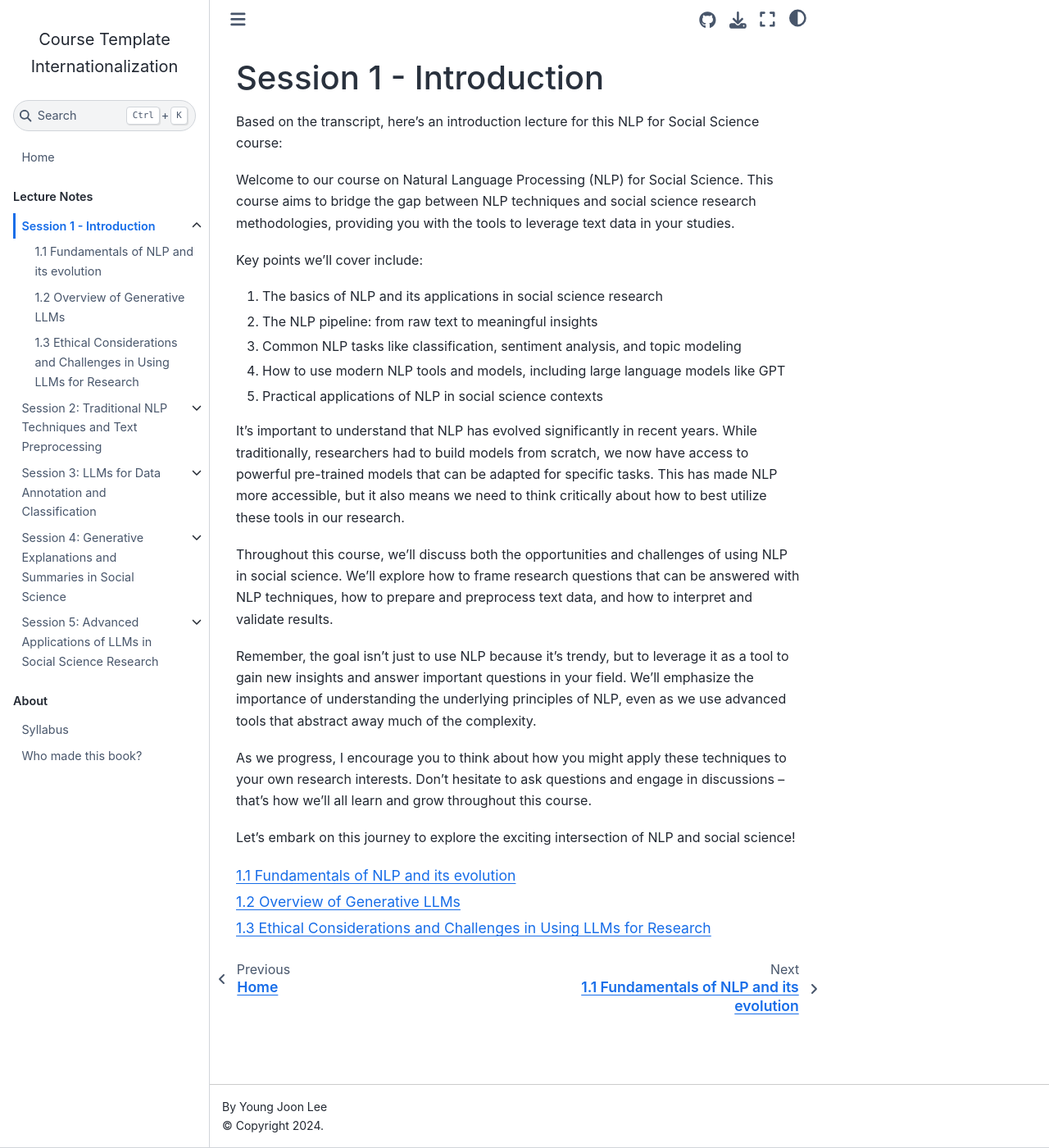
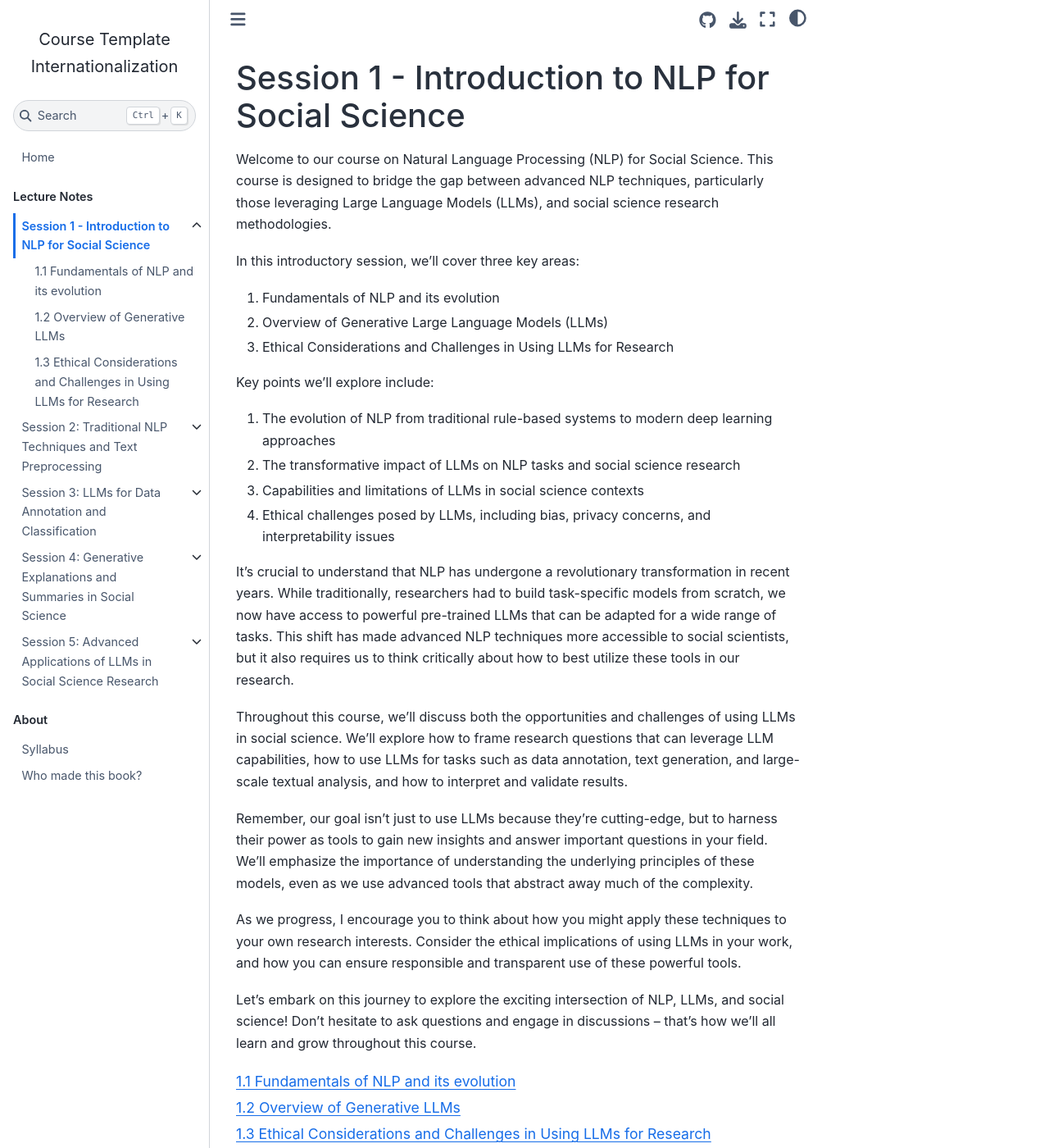
Before and after one commit to entelecheia/nlp4ss, a Jupyter Book: the page built from book/en/session01/index.md, in a window 1280 px wide and 1400 px high. Shown: the whole window at 82% size. Built offline with Jupyter Book 1.0.4 settings and Sphinx 7.4.7 and the Sphinx Book theme 1.1.4, drawn with Linux system fonts in a browser that asks for light colours.

Commit message:
feat(docs): enhance introduction with detailed NLP and LLM overview

````diff
--- a/book/en/session01/index.md
+++ b/book/en/session01/index.md
@@ -1,26 +1,29 @@
-# Session 1 - Introduction
+# Session 1 - Introduction to NLP for Social Science
 
-Based on the transcript, here's an introduction lecture for this NLP for Social Science course:
+Welcome to our course on Natural Language Processing (NLP) for Social Science. This course is designed to bridge the gap between advanced NLP techniques, particularly those leveraging Large Language Models (LLMs), and social science research methodologies.
 
-Welcome to our course on Natural Language Processing (NLP) for Social Science. This course aims to bridge the gap between NLP techniques and social science research methodologies, providing you with the tools to leverage text data in your studies.
+In this introductory session, we'll cover three key areas:
 
-Key points we'll cover include:
+1. Fundamentals of NLP and its evolution
+2. Overview of Generative Large Language Models (LLMs)
+3. Ethical Considerations and Challenges in Using LLMs for Research
 
-1. The basics of NLP and its applications in social science research
-2. The NLP pipeline: from raw text to meaningful insights
-3. Common NLP tasks like classification, sentiment analysis, and topic modeling
-4. How to use modern NLP tools and models, including large language models like GPT
-5. Practical applications of NLP in social science contexts
+Key points we'll explore include:
 
-It's important to understand that NLP has evolved significantly in recent years. While traditionally, researchers had to build models from scratch, we now have access to powerful pre-trained models that can be adapted for specific tasks. This has made NLP more accessible, but it also means we need to think critically about how to best utilize these tools in our research.
+1. The evolution of NLP from traditional rule-based systems to modern deep learning approaches
+2. The transformative impact of LLMs on NLP tasks and social science research
+3. Capabilities and limitations of LLMs in social science contexts
+4. Ethical challenges posed by LLMs, including bias, privacy concerns, and interpretability issues
 
-Throughout this course, we'll discuss both the opportunities and challenges of using NLP in social science. We'll explore how to frame research questions that can be answered with NLP techniques, how to prepare and preprocess text data, and how to interpret and validate results.
+It's crucial to understand that NLP has undergone a revolutionary transformation in recent years. While traditionally, researchers had to build task-specific models from scratch, we now have access to powerful pre-trained LLMs that can be adapted for a wide range of tasks. This shift has made advanced NLP techniques more accessible to social scientists, but it also requires us to think critically about how to best utilize these tools in our research.
 
-Remember, the goal isn't just to use NLP because it's trendy, but to leverage it as a tool to gain new insights and answer important questions in your field. We'll emphasize the importance of understanding the underlying principles of NLP, even as we use advanced tools that abstract away much of the complexity.
+Throughout this course, we'll discuss both the opportunities and challenges of using LLMs in social science. We'll explore how to frame research questions that can leverage LLM capabilities, how to use LLMs for tasks such as data annotation, text generation, and large-scale textual analysis, and how to interpret and validate results.
 
-As we progress, I encourage you to think about how you might apply these techniques to your own research interests. Don't hesitate to ask questions and engage in discussions – that's how we'll all learn and grow throughout this course.
+Remember, our goal isn't just to use LLMs because they're cutting-edge, but to harness their power as tools to gain new insights and answer important questions in your field. We'll emphasize the importance of understanding the underlying principles of these models, even as we use advanced tools that abstract away much of the complexity.
 
-Let's embark on this journey to explore the exciting intersection of NLP and social science!
+As we progress, I encourage you to think about how you might apply these techniques to your own research interests. Consider the ethical implications of using LLMs in your work, and how you can ensure responsible and transparent use of these powerful tools.
+
+Let's embark on this journey to explore the exciting intersection of NLP, LLMs, and social science! Don't hesitate to ask questions and engage in discussions – that's how we'll all learn and grow throughout this course.
 
 ```{tableofcontents}
 
````
